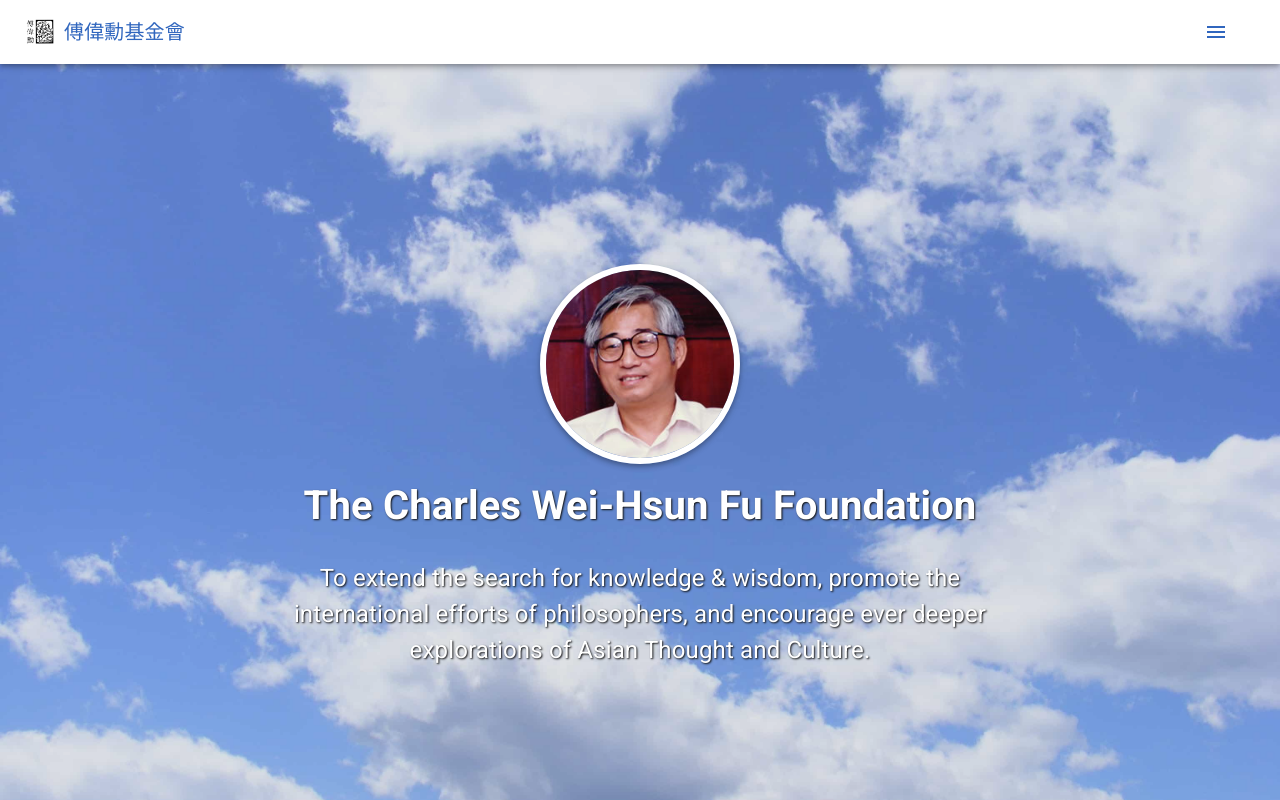
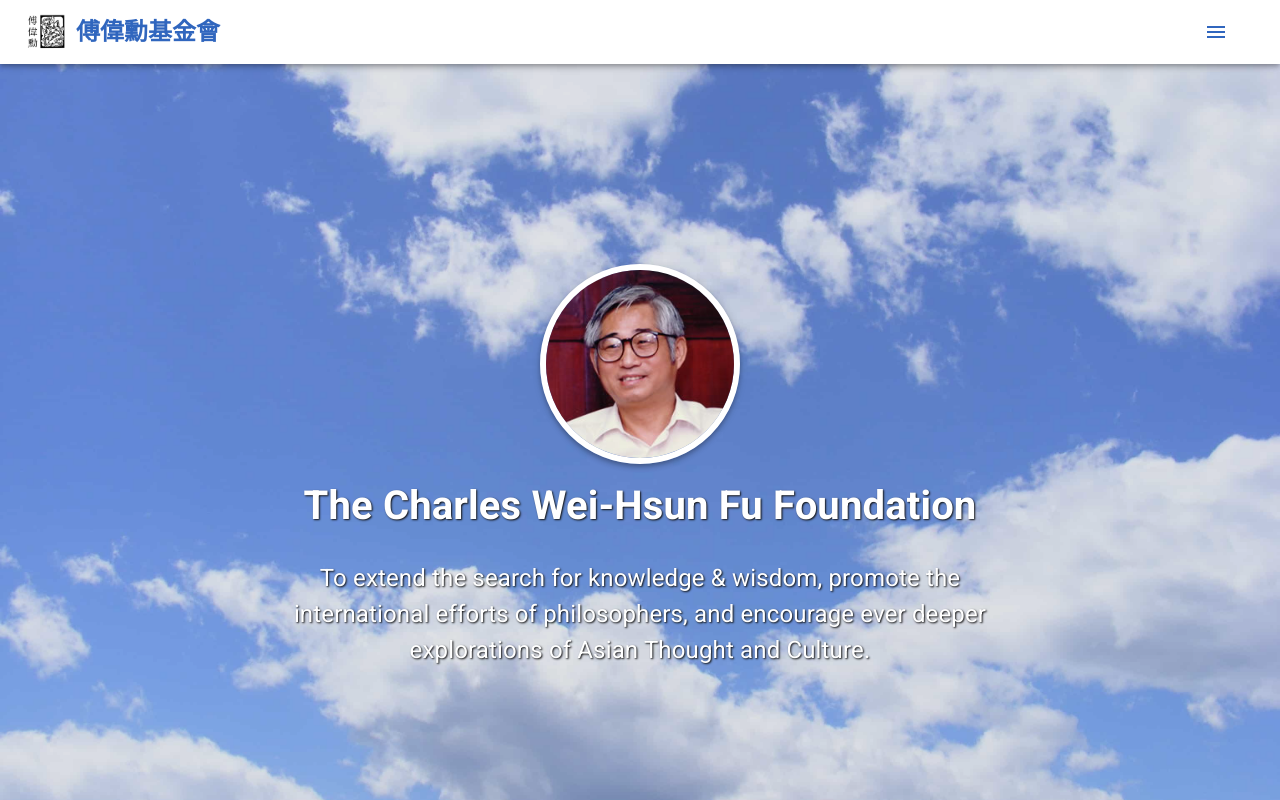
Before and after one commit to TimingJL/charlesweihsunfu, a React (Create React App) app: page /#/ in a window 1280 px wide. Built offline with nearby package versions, Linux system fonts and the light colour scheme.

Commit message:
Styling nav bar

```diff
--- a/src/pages/Home/NavigationBar.js
+++ b/src/pages/Home/NavigationBar.js
@@ -21,8 +21,8 @@
     <Box sx={{ flexGrow: 1 }}>
       <AppBar sx={{ background: '#FFF' }}>
         <Toolbar>
-          <Image src={LogoPath} width={32} height={32} />
-          <Typography variant="h6" component="div" sx={{ flexGrow: 1, color: PRIMARY_COLOR }}>
+          <Image src={LogoPath} width={44} height={44} />
+          <Typography variant="h5" component="div" sx={{ flexGrow: 1, color: PRIMARY_COLOR, fontWeight: '700' }}>
             傅偉勳基金會
           </Typography>
           <SideMenu />
```
